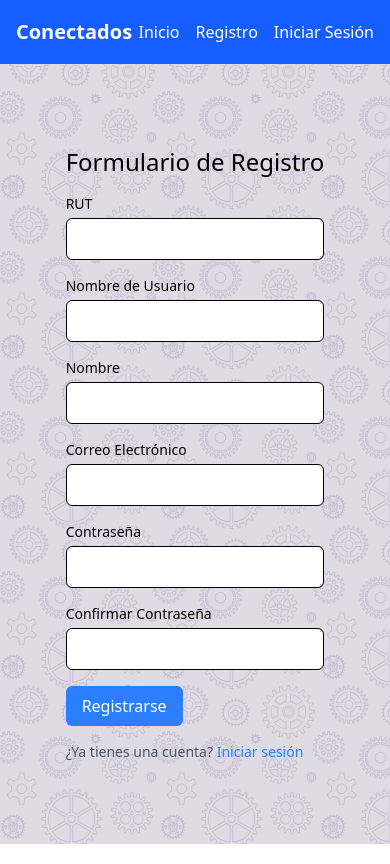
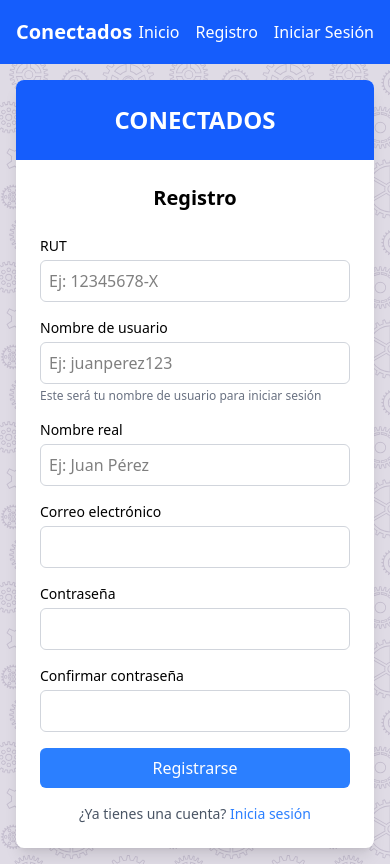
Before and after one commit to E7-I/conectados, a React (Vite) app in the folder client/: page /registro in a window 390 px wide. Built offline with nearby package versions, Linux system fonts and the light colour scheme.

Commit message:
Improved login/register layout, design and responsiveness

```diff
--- a/client/src/pages/Login.tsx
+++ b/client/src/pages/Login.tsx
@@ -41,13 +41,24 @@ const Login = () => {
   }
 
   return (
-    <div className="pattern-bg bg-cover bg-center min-h-[calc(100vh-4rem)] flex items-center justify-center">
-      <div>
-        <h1 className="text-2xl">Inicio de Sesión</h1>
-        <form onSubmit={handleSubmit} className="mt-4">
+    <div className="pattern-bg bg-cover bg-center min-h-[calc(100vh-4rem)] flex items-center justify-center p-4">
+      <div className="flex flex-col md:flex-row w-full max-w-4xl rounded-lg shadow-lg overflow-hidden bg-white">
+        {/* Panel Izquierdo */}
+        <div className="w-full md:w-1/2 bg-blue-600 flex items-center justify-center p-6 md:p-8">
+          <h2 className="text-white text-2xl font-bold text-center">
+            CONECTADOS
+          </h2>
+        </div>
+
+        {/* Panel Derecho - Formulario */}
+        <div className="w-full md:w-1/2 p-6 md:p-8">
+          <h1 className="text-xl font-bold text-center mb-6">
+            Inicio de Sesión
+          </h1>
+          <form onSubmit={handleSubmit}>
             <div className="mb-4">
               <label htmlFor="nombre" className="block text-sm font-medium">
-              Nombre
+                Nombre de usuario
               </label>
               <input
                 type="text"
@@ -55,7 +66,7 @@ const Login = () => {
                 name="nombre"
                 value={formData.nombre}
                 onChange={handleChange}
-              className="mt-1 block w-full border rounded-md p-2"
+                className="mt-1 block w-full border rounded-md p-2 border-gray-300"
                 required
               />
             </div>
@@ -69,24 +80,23 @@ const Login = () => {
                 name="contrasena"
                 value={formData.contrasena}
                 onChange={handleChange}
-              className="mt-1 block w-full border rounded-md p-2"
+                className="mt-1 block w-full border rounded-md p-2 border-gray-300"
                 required
               />
             </div>
             <button
               type="submit"
-            className="bg-blue-500 text-white px-4 py-2 rounded-md"
+              className="bg-blue-500 text-white px-4 py-2 rounded-md w-full cursor-pointer hover:bg-blue-600 transition duration-200"
             >
-            Iniciar Sesión
+              Iniciar sesión
             </button>
-        </form>
-        <div className="mt-4">
-          <p className="text-sm text-gray-600">
+            <p className="text-sm text-center text-gray-600 mt-4">
               ¿No tienes una cuenta?{' '}
-            <a href="/registro" className="text-blue-500 hover:underline">
-              Registrarse
+              <a href="/registro" className="text-blue-500 hover:underline font-medium">
+                Regístrate
               </a>
             </p>
+          </form>
         </div>
       </div>
     </div>
--- a/client/src/pages/Register.tsx
+++ b/client/src/pages/Register.tsx
@@ -91,10 +91,21 @@ const Register = () => {
   }
 
   return (
-    <div className="pattern-bg bg-cover bg-center min-h-[calc(100vh-4rem)] flex items-center justify-center">
-      <div>
-        <h1 className="text-2xl">Formulario de Registro</h1>
-        <form onSubmit={handleSubmit} className="mt-4">
+    <div className="pattern-bg bg-cover bg-center min-h-[calc(100vh-4rem)] flex items-center justify-center p-4">
+      <div className="flex flex-col md:flex-row w-full max-w-4xl rounded-lg shadow-lg overflow-hidden bg-white">
+        {/* Panel Izquierdo */}
+        <div className="w-full md:w-1/2 bg-blue-600 flex items-center justify-center p-6 md:p-8">
+          <h2 className="text-white text-2xl font-bold text-center">
+            CONECTADOS
+          </h2>
+        </div>
+
+        {/* Panel Derecho - Formulario */}
+        <div className="w-full md:w-1/2 p-6 md:p-8">
+          <h1 className="text-xl font-bold text-center mb-6">
+            Registro
+          </h1>
+          <form onSubmit={handleSubmit}>
             <div className="mb-4">
               <label htmlFor="rut" className="block text-sm font-medium">
                 RUT
@@ -103,7 +114,9 @@ const Register = () => {
                 type="text"
                 id="rut"
                 name="rut"
+                placeholder="Ej: 12345678-X"
                 value={formData.rut}
+                required
                 onChange={(e) => {
                   handleChange(e)
                   setRutError(false)
@@ -116,38 +129,43 @@ const Register = () => {
                   const isValid = validaRut(cleaned)
                   setRutError(!isValid)
                 }}
-              className={`mt-1 block w-full border rounded-md p-2 bg-white ${
-                rutError ? 'border-red-500' : ''
+                className={`mt-1 block w-full border rounded-md p-2 ${
+                  rutError ? 'border-red-500' : 'border-gray-300'
                 }`}
               />
             </div>
             <div className="mb-4">
               <label htmlFor="username" className="block text-sm font-medium">
-              Nombre de Usuario
+                Nombre de usuario
               </label>
               <input
                 type="text"
                 id="username"
                 name="username"
+                placeholder="Ej: juanperez123"
                 value={formData.username}
                 onChange={handleChange}
-              className="mt-1 block w-full border rounded-md p-2 bg-white"
+                className="mt-1 block w-full border rounded-md p-2 border-gray-300"
                 required
                 minLength={3}
                 maxLength={30}
               />
+              <p className="text-xs text-gray-500 mt-1">
+                Este será tu nombre de usuario para iniciar sesión
+              </p>
             </div>
             <div className="mb-4">
               <label htmlFor="nombre" className="block text-sm font-medium">
-              Nombre
+                Nombre real
               </label>
               <input
                 type="text"
                 id="nombre"
                 name="nombre"
+                placeholder="Ej: Juan Pérez"
                 value={formData.nombre}
                 onChange={handleChange}
-              className="mt-1 block w-full border rounded-md p-2 bg-white"
+                className="mt-1 block w-full border rounded-md p-2 border-gray-300"
                 required
                 minLength={1}
                 maxLength={50}
@@ -155,7 +173,7 @@ const Register = () => {
             </div>
             <div className="mb-4">
               <label htmlFor="email" className="block text-sm font-medium">
-              Correo Electrónico
+                Correo electrónico
               </label>
               <input
                 type="email"
@@ -163,29 +181,10 @@ const Register = () => {
                 name="email"
                 value={formData.email}
                 onChange={handleChange}
-              className="mt-1 block w-full border rounded-md p-2 bg-white"
+                className="mt-1 block w-full border rounded-md p-2 border-gray-300"
                 required
               />
             </div>
-          {/* <div className="mb-4">
-            <label htmlFor="role" className="block text-sm font-medium">
-              Rol
-            </label>
-            <select
-              id="role"
-              name="role"
-              value={formData.role}
-              onChange={handleChange}
-              className="mt-1 block w-full border rounded-md p-2 bg-white"
-              required
-            >
-              <option value="" disabled>
-                Selecciona un rol
-              </option>
-              <option value="cliente">Cliente</option>
-              <option value="prestador">Prestador de Servicios</option>
-            </select>
-          </div> */}
             <div className="mb-4">
               <label htmlFor="contrasena" className="block text-sm font-medium">
                 Contraseña
@@ -196,7 +195,7 @@ const Register = () => {
                 name="contrasena"
                 value={formData.contrasena}
                 onChange={handleChange}
-              className="mt-1 block w-full border rounded-md p-2 bg-white"
+                className="mt-1 block w-full border rounded-md p-2 border-gray-300"
                 required
                 minLength={6}
                 maxLength={20}
@@ -209,7 +208,7 @@ const Register = () => {
                 htmlFor="confirmarContrasena"
                 className="block text-sm font-medium"
               >
-              Confirmar Contraseña
+                Confirmar contraseña
               </label>
               <input
                 type="password"
@@ -217,25 +216,24 @@ const Register = () => {
                 name="confirmarContrasena"
                 value={formData.confirmarContrasena}
                 onChange={handleChange}
-              className="mt-1 block w-full border rounded-md p-2 bg-white"
+                className="mt-1 block w-full border rounded-md p-2 border-gray-300"
                 required
               />
             </div>
             <button
               type="submit"
-            className="bg-blue-500 text-white px-4 py-2 rounded-md"
+              className="bg-blue-500 text-white px-4 py-2 rounded-md w-full cursor-pointer hover:bg-blue-600 transition duration-200"
               onClick={() => console.log(formData)}
             >
               Registrarse
             </button>
-        </form>
-        <div className="mt-4">
-          <p className="text-sm text-gray-600">
+            <p className="text-sm text-center text-gray-600 mt-4">
               ¿Ya tienes una cuenta?{' '}
-            <a href="/login" className="text-blue-500 hover:underline">
-              Iniciar sesión
+              <a href="/login" className="text-blue-500 hover:underline font-medium">
+                Inicia sesión
               </a>
             </p>
+          </form>
         </div>
       </div>
     </div>
```
Also changed, not shown: client/src/assets/cover.webp (added), client/src/index.css. Lines whose indentation alone changed are shown as unchanged.
